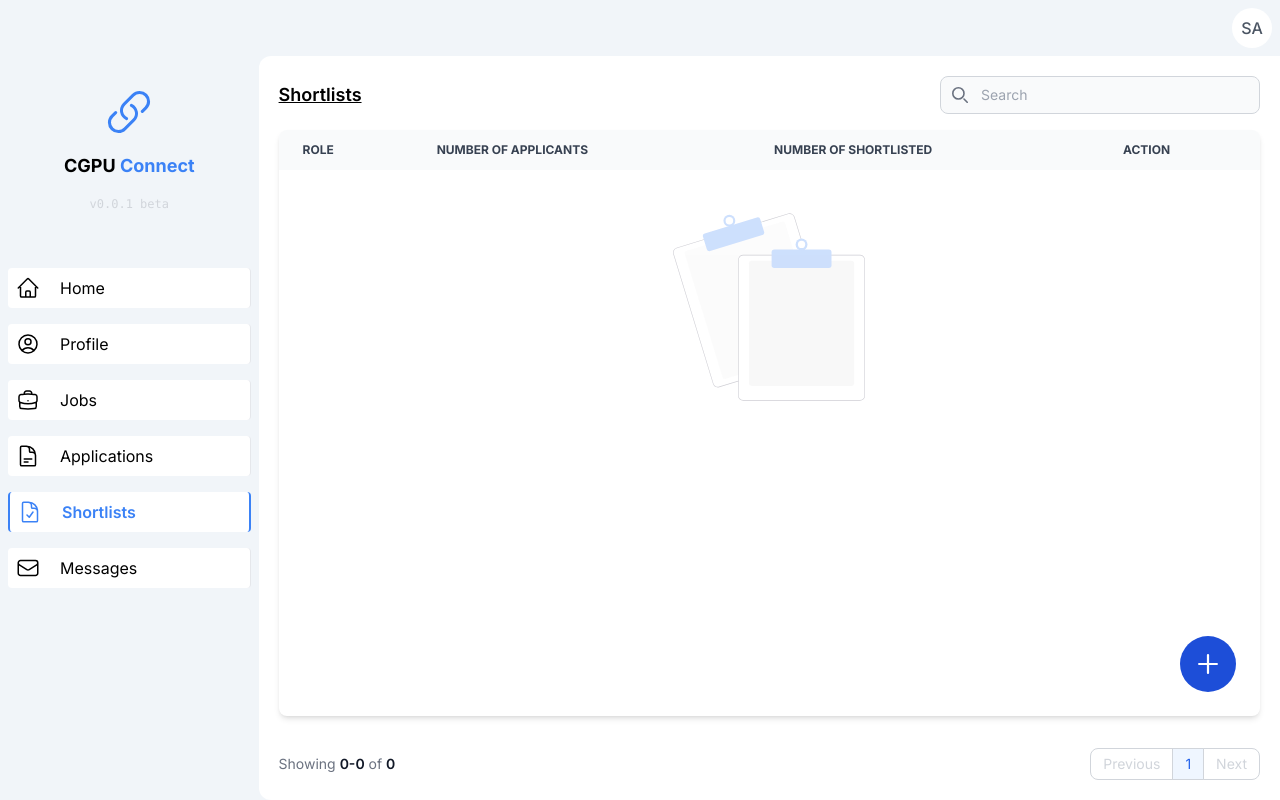
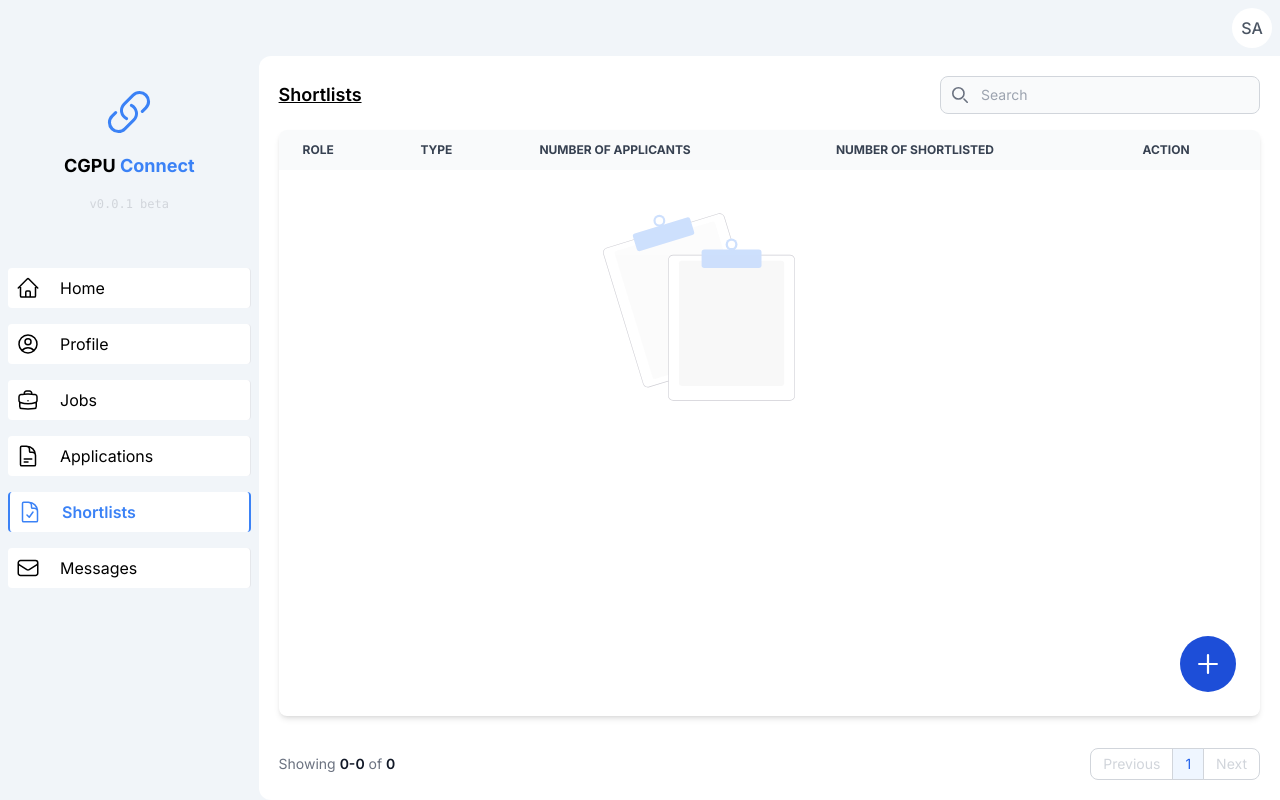
Before and after one commit to rijfas/cgpu_connect, a Django app: page /recruiter/shortlists/ in a window 1280 px wide. Run offline with Django 4.2, Linux system fonts and the light colour scheme; a user stored in the database is signed in; tables that the repository leaves empty hold one stand-in row (values such as "Sample post"); data that the repository does not hold is empty; some libraries are stand-ins or nearby versions.

Commit message:
added type to shortlists table

```diff
--- a/recruiter/templates/recruiter/shortlists.html
+++ b/recruiter/templates/recruiter/shortlists.html
@@ -30,6 +30,9 @@
                             Role
                         </th>
                         <th scope="col" class="px-6 py-3">
+                            Type
+                        </th>
+                        <th scope="col" class="px-6 py-3">
                             Number of applicants
                         </th>
                         <th scope="col" class="px-6 py-3">
@@ -46,6 +49,9 @@
                     <tr class="bg-white border-b  hover:bg-gray-50">
                         <th scope="row" class="px-6 py-4 font-medium text-gray-900 whitespace-nowrap ">
                             {{ shortlist.job.role }}
+                        </th>
+                        <th scope="row" class="px-6 py-4 font-medium text-gray-900 whitespace-nowrap ">
+                            {{ shortlist.get_type_display }}
                         </th>
                         <td class="px-6 py-4">
                             {{ shortlist.job.number_of_applicants }}
--- a/recruiter/templates/recruiter/view_application.html
+++ b/recruiter/templates/recruiter/view_application.html
@@ -53,7 +53,7 @@
                           Current Status
                         </p>
                         <h3 class="text-lg font-semibold text-gray-900 ">
-                            {{application.status}}
+                            {{application.get_status_display}}
                         </h3>
                       </div>
                     </div>
```
